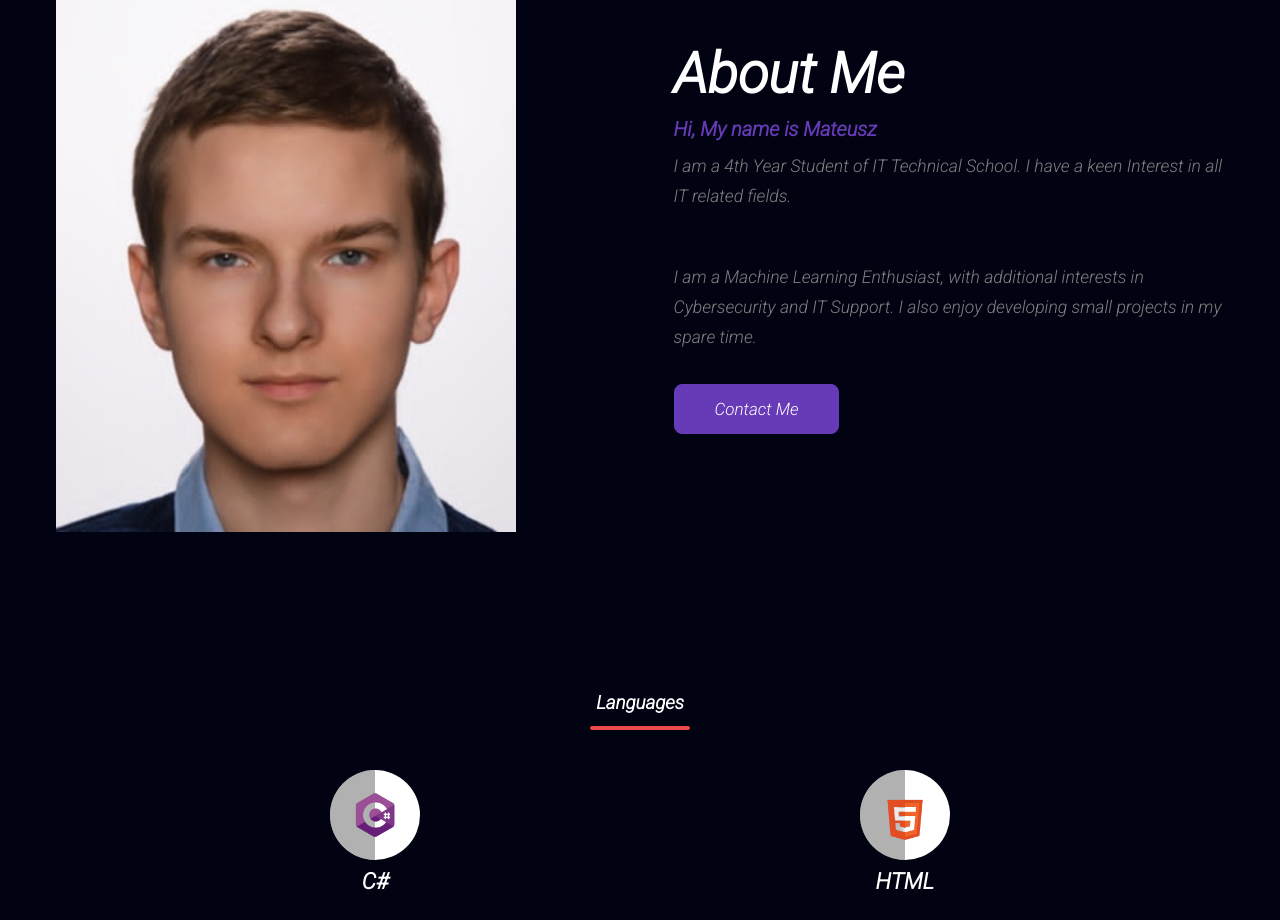
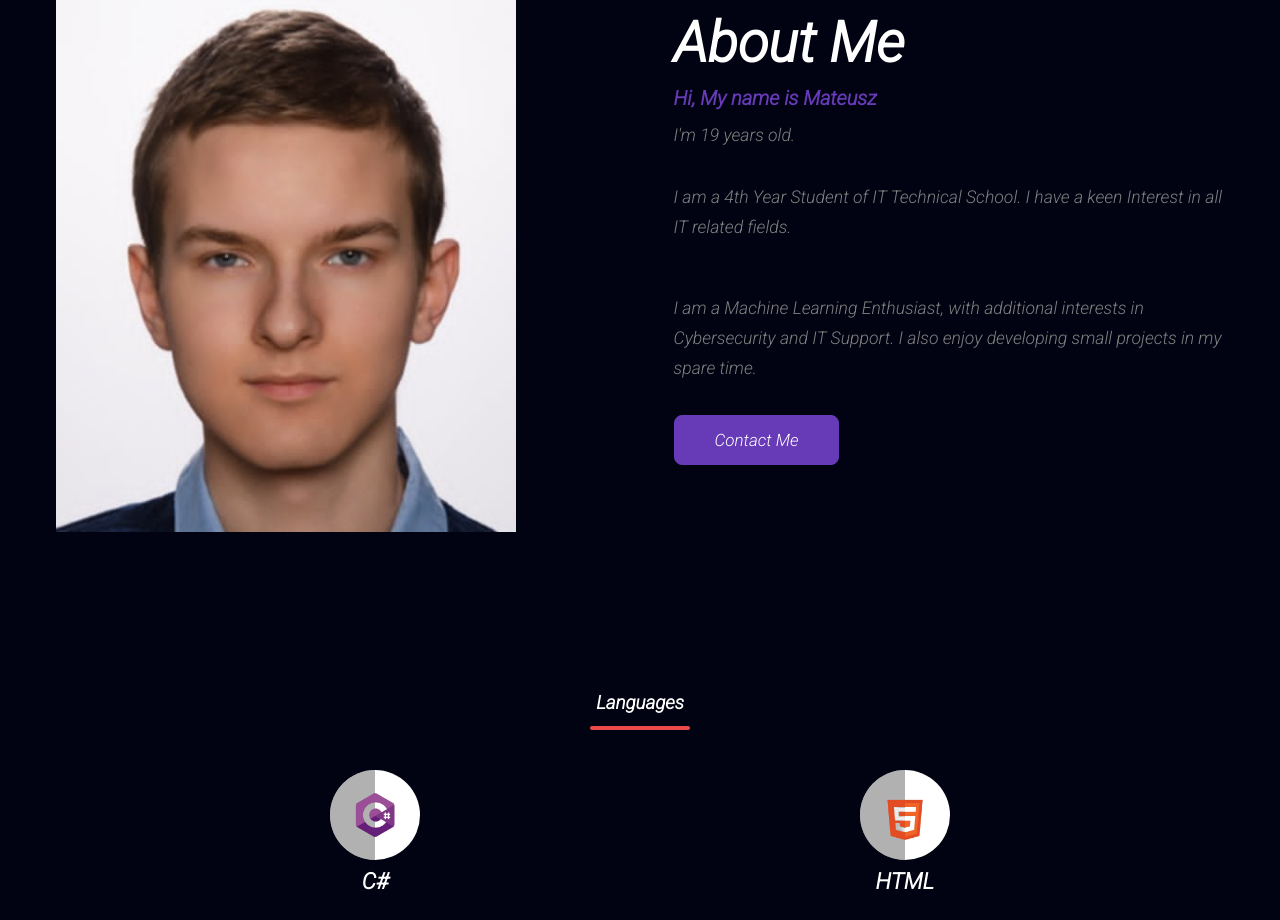
Before and after one commit to Matiks112/matiks112.github.io, a plain HTML site: page index.html in a window 1280 px wide. Shown: the part 1120-2040 px from the top of the page. Drawn offline with nearby package versions, Linux system fonts and the light colour scheme.

Commit message:
Added age to portfolio

```diff
--- a/index.html
+++ b/index.html
@@ -46,6 +46,7 @@
         <section class="about-text">
             <h2>About Me</h2>
             <h4>Hi, My name is Mateusz</h4>
+            <p>I'm <span id="age"></span> years old.</p>
             <p>I am a 4th Year Student of IT Technical School. I have a keen Interest in all IT related fields.</p><br>
             <p>I am a Machine Learning Enthusiast, with additional interests in Cybersecurity and IT Support. I also enjoy developing small projects in my spare time.</p>
 
--- a/script.js
+++ b/script.js
@@ -1,4 +1,9 @@
 const header = document.querySelector("header");
+const year = new Date().getFullYear();
+const age = year - 2006;
+const outputElement = document.getElementById("age");
+
+outputElement.textContent = age;
 
 window.addEventListener ("scroll", function() {
     header.classList.toggle ("sticky", window.scrollY >0);
--- a/style.css
+++ b/style.css
@@ -140,6 +140,9 @@ header.sticky{
     font-size: var(--p-font);
     line-height: 30px;
     margin-bottom: 2rem;
+}
+.about-text span {
+    color: gray;
 }
 
 .about-gri{
```
